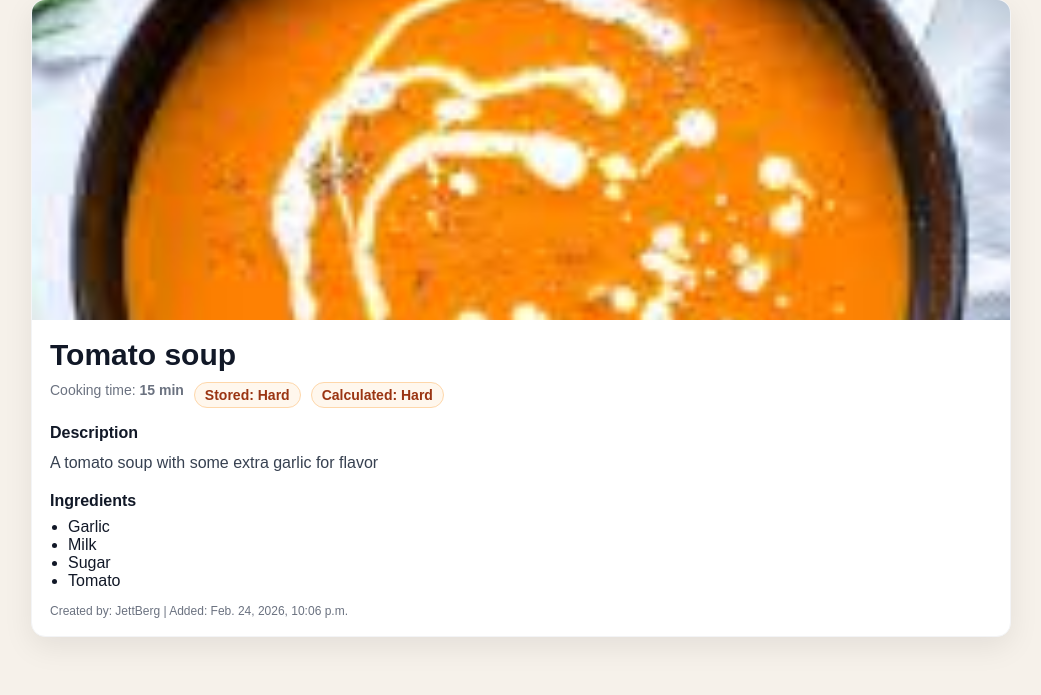
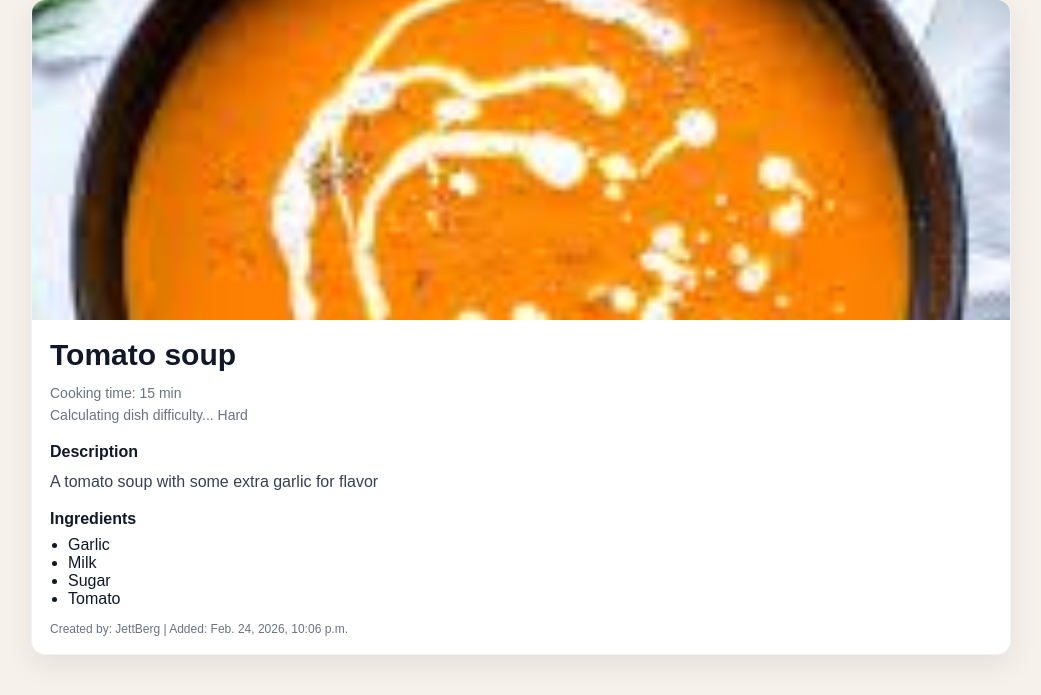
Before and after one commit to jettberg/recipe-app, a Django app: page /recipes/1/ in a window 1280 px wide. Shown: the part 77-772 px from the top of the page, without its empty margins (119-1160 px from the left). Run offline with Django 5.2, Linux system fonts and the light colour scheme; data comes from the database, SQL or seed files in the repository.

Commit message:
fixed UI that I didnt like in the recipe_detail page. CHanged the display of how difficult the dish is

```diff
--- a/src/recipes/templates/recipes/recipe_detail.html
+++ b/src/recipes/templates/recipes/recipe_detail.html
@@ -15,8 +15,7 @@
     .hero img { width: 100%; height: 320px; object-fit: cover; display: block; }
     .content { padding: 18px; }
     h1 { margin: 0 0 10px 0; font-size: 30px; }
-    .meta { display:flex; gap:10px; flex-wrap: wrap; color:#6b7280; font-size: 14px; margin-bottom: 12px; }
-    .pill { display: inline-block; padding: 4px 10px; border-radius: 999px; background: #fff7ed; border: 1px solid #fed7aa; color: #9a3412; font-weight: 800; }
+    .meta { color:#6b7280; font-size: 14px; margin-bottom: 12px; line-height: 1.6; }
     .section-title { margin: 16px 0 8px 0; font-size: 16px; }
     ul { margin: 0; padding-left: 18px; }
     p { margin: 0; line-height: 1.6; color:#374151; }
@@ -41,9 +40,8 @@
         <h1>{{ recipe.name }}</h1>
 
         <div class="meta">
-          <span>Cooking time: <strong>{{ recipe.cooking_time }} min</strong></span>
-          <span class="pill">Stored: {{ recipe.difficulty }}</span>
-          <span class="pill">Calculated: {{ calculated_difficulty }}</span>
+          Cooking time: {{ recipe.cooking_time }} min<br>
+          Calculating dish difficulty... {{ calculated_difficulty }}
         </div>
 
         <div>
```
